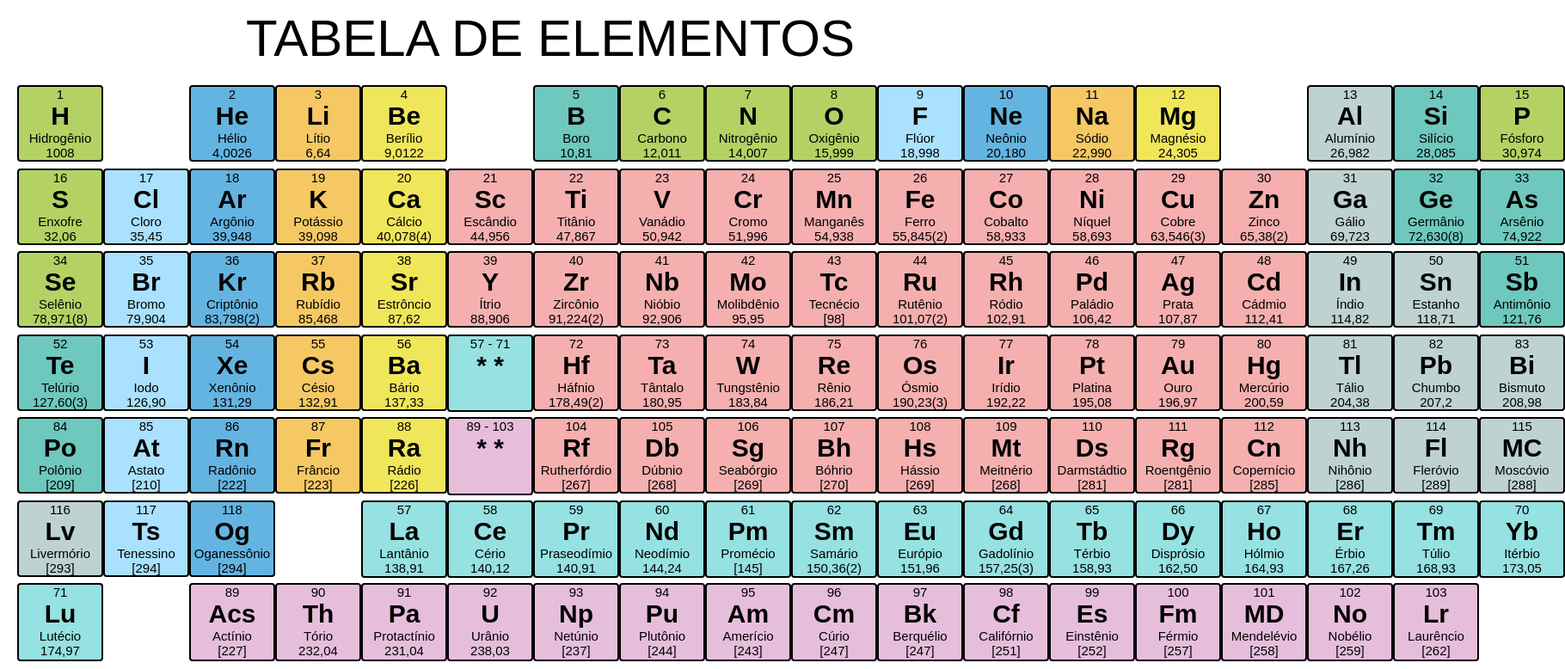
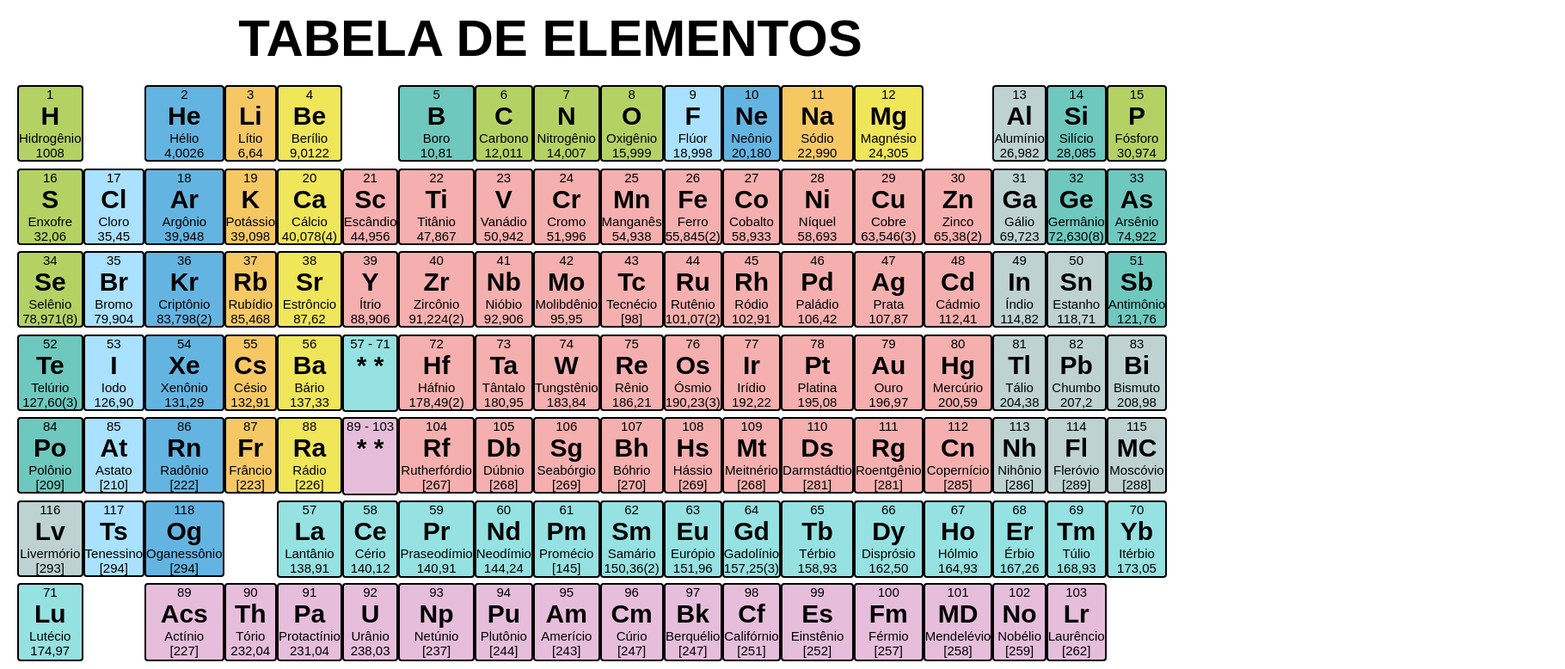
Before and after one commit to Gabriel19p/Tabela-Per-odica, a plain HTML site: page Tabela Períodica/index.html in a window 1280 px wide. Shown: the top 778 px of the page at 86% size, 1820 px wide, since content can reach past the window. Drawn offline with Linux system fonts and the light colour scheme.

Commit message:
Update style.css

```diff
--- a/Tabela Períodica/style.css
+++ b/Tabela Períodica/style.css
@@ -7,7 +7,6 @@ body {
 	font: 15px 'Montserrat', sans-serif;
 	text-align: center;
 	background: white;
-
 }
 
 .nao-metal {
@@ -53,7 +52,7 @@ body {
 h1 {
 	margin: 10px;
 	font-size: 60px;
-	font-weight: 100;
+	font-weight: auto;
 	text-transform: uppercase;
 }
 
@@ -86,7 +85,7 @@ a {
 
 #grid-container {
 	display: grid;
-	grid-template-columns: repeat(18, 100px);
+	grid-template-columns: repeat(18, auto);
 	margin: 20px;
 }
 
```
